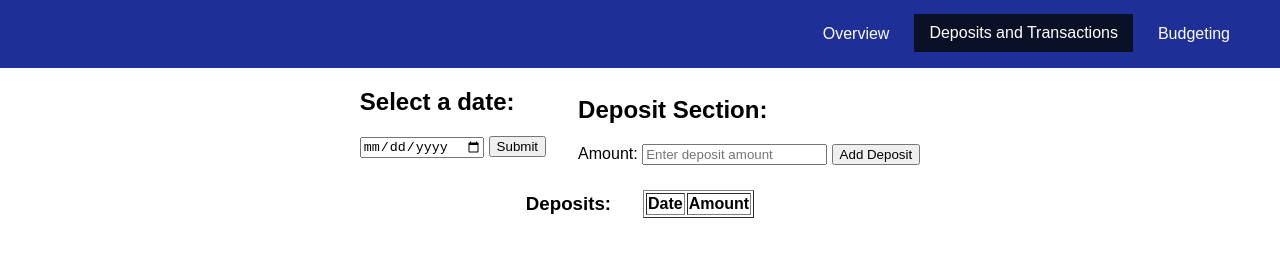
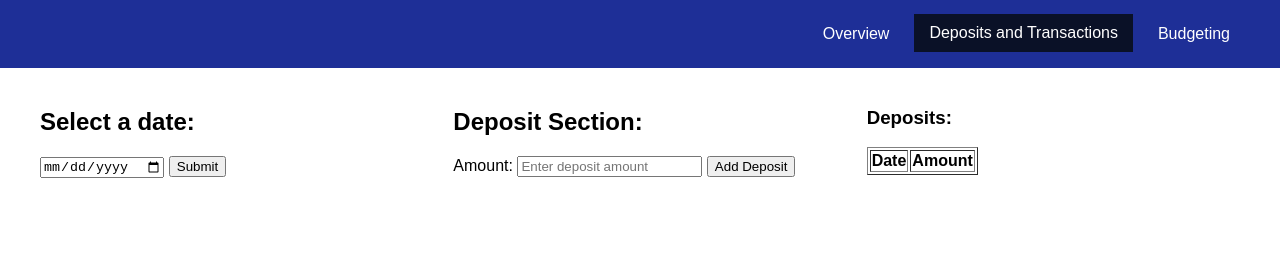
Before and after one commit to caleb-yonas/Stability, a plain HTML site: page deposits_and_transactions.html in a window 1280 px wide. Drawn offline with Linux system fonts and the light colour scheme.

Commit message:
Update deposits_and_transactions.html

```diff
--- a/deposits_and_transactions.html
+++ b/deposits_and_transactions.html
@@ -13,7 +13,6 @@
 </head>
 
 <body>
-
     <!-- Tab links -->
     <div class="tab">
         <!-- Tab buttons (now anchor tags) to navigate between pages -->
@@ -22,11 +21,10 @@
         <a href="budgeting.html" class="tablinks">Budgeting</a>
     </div>
 
-    <!-- Your original content -->
-    <!-- The container for the date and deposit input sections, side by side -->
-    <div class="container">
+    <!-- Main content container with flex properties -->
+    <div class="main-content-container">
         <!-- Date selection section -->
-        <div>
+        <div class="section">
             <h2>Select a date:</h2>
             <!-- Input for date selection -->
             <input type="date" id="datePicker">
@@ -37,7 +35,7 @@
         </div>
 
         <!-- Deposit input section -->
-        <div>
+        <div class="section">
             <h2>Deposit Section:</h2>
             <!-- Label and input for deposit amount -->
             <label for="depositAmount">Amount:</label>
@@ -45,11 +43,9 @@
             <!-- Button to trigger deposit storage -->
             <button onclick="storeDeposit()">Add Deposit</button>
         </div>
-    </div>
 
-    <!-- The container for displaying stored deposits -->
-    <div class="container">
-        <!-- Heading for the deposits table -->
+        <!-- Display deposits section -->
+        <div class="section">
             <h3>Deposits:</h3>
             <!-- Table to display deposits -->
             <table border="1" id="depositTable">
@@ -65,6 +61,7 @@
                 </tbody>
             </table>
         </div>
+    </div>
 
     <!-- Link to the external JavaScript file -->
     <script src="script.js"></script>
```
Lines whose indentation alone changed are shown as unchanged.
